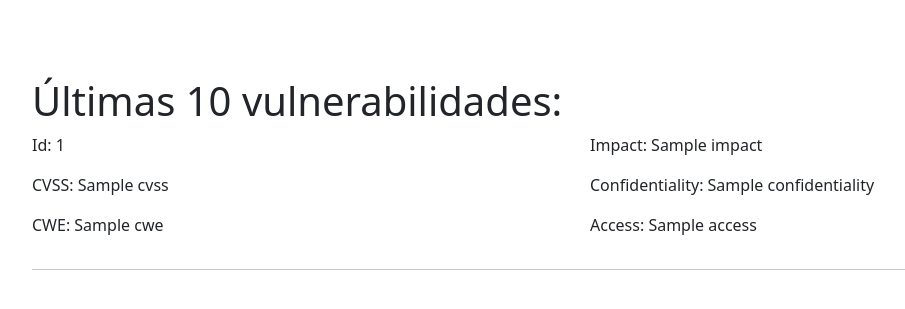
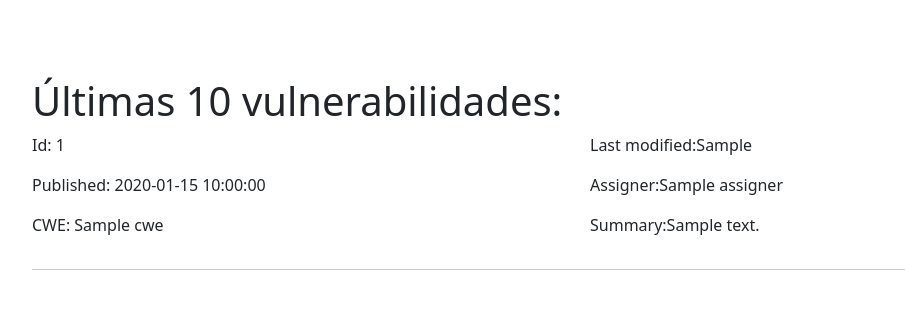
Before and after one commit to lilpah/Practica1SI, a Flask app: template src/templates/top10.html in a window 1280 px wide. Shown: the part 56-365 px from the top of the page, without its empty margins (62-967 px from the left). Run offline with Flask 3, Linux system fonts and the light colour scheme; the template is opened without the code that fills it: most values are stand-ins (such as "Sample title", 1, 10 or a date in 2020); some libraries are stand-ins or nearby versions.

Commit message:
cambio en html top10

```diff
--- a/src/templates/top10.html
+++ b/src/templates/top10.html
@@ -8,14 +8,14 @@
             {% for vulnerability in ultimas_vulnerabilidades %}
                 <div class="col-md-6">
                     <p>Id: {{ vulnerability.id }}</p>
-                    <p>CVSS: {% if vulnerability.cvss is defined and vulnerability.cvss is not none %} {{ vulnerability.cvss }} {% else %} No disponible {% endif %}</p>
-                    <p>CWE: {% if vulnerability.cwe is defined and vulnerability.cwe is not none %} {{ vulnerability.cwe }} {% else %} No disponible {% endif %}</p>
+                    <p>Published: {{vulnerability.published}}</p>
+                    <p>CWE: {{vulnerability.cwe}}</p>
 
                 </div>
                 <div class="col-md-6">
-                    <p>Impact: {% if vulnerability.impact is defined and vulnerability.impact != '' %} {{ vulnerability.impact }} {% else %} No disponible {% endif %}</p>
-                    <p>Confidentiality: {% if vulnerability.confidentiality is defined and vulnerability.confidentiality != '' %} {{ vulnerability.confidentiality }} {% else %} No disponible {% endif %}</p>
-                    <p>Access: {% if vulnerability.access is defined and vulnerability.access != '' %} {{ vulnerability.access }} {% else %} No disponible {% endif %}</p>
+                    <p>Last modified:{{vulnerability['last-modified']}}</p>
+                    <p>Assigner:{{vulnerability.assigner}}</p>
+                    <p>Summary:{{vulnerability.summary}}</p>
                 </div>
                 <div class="col-12">
                     <hr> <!-- Línea divisoria -->
```
